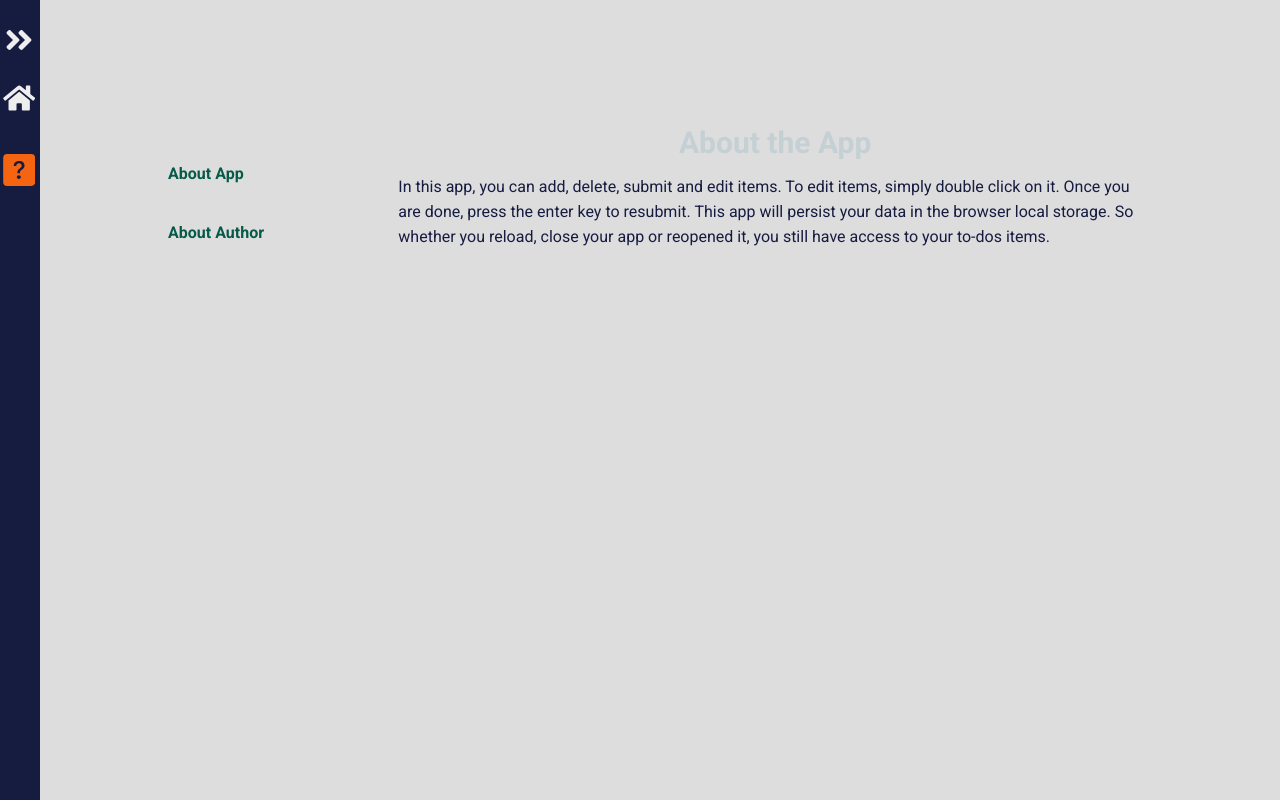
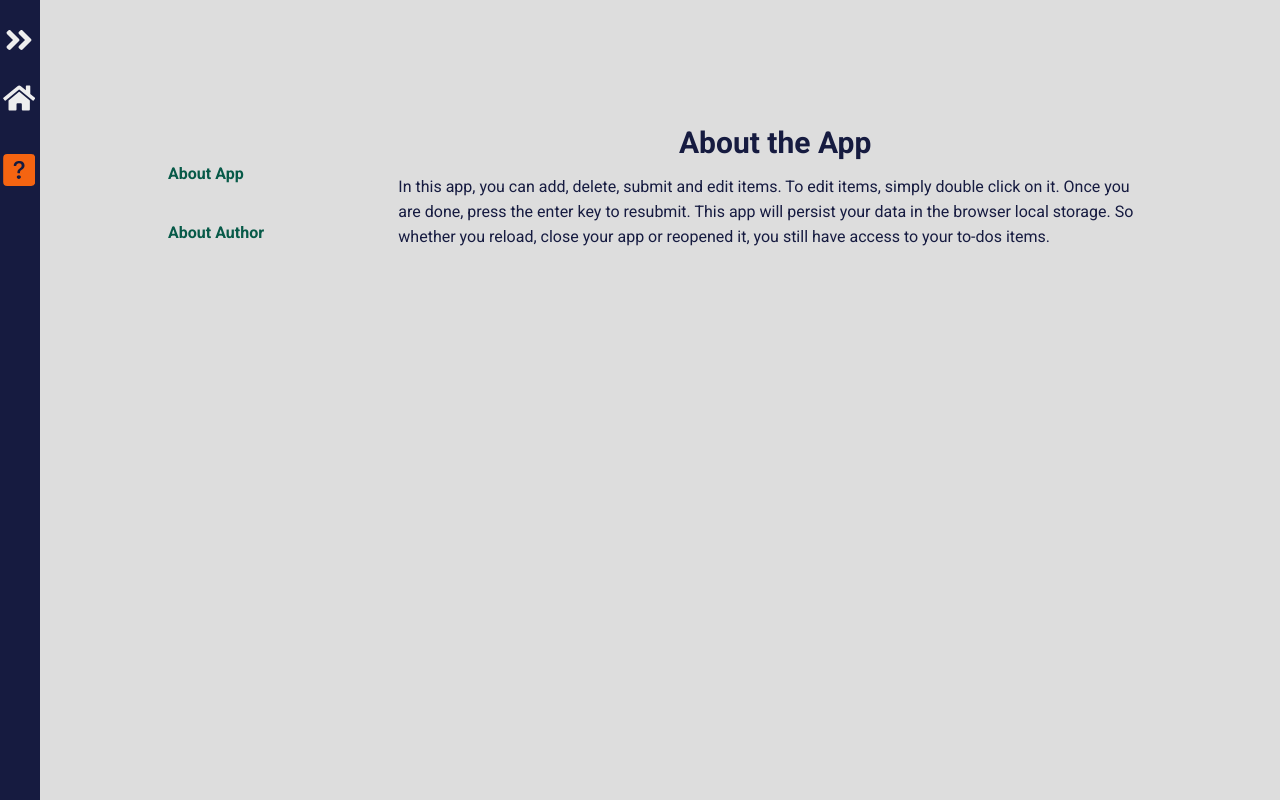
Before and after one commit to mengiefen/react-todo-app, a React (Create React App) app: page /about/about-app in a window 1280 px wide. Built offline with nearby package versions, Linux system fonts and the light colour scheme.

Commit message:
update about the author text

```diff
--- a/src/Pages/SinglePage.jsx
+++ b/src/Pages/SinglePage.jsx
@@ -13,7 +13,7 @@ function SinglePage() {
       common: 'about-author',
       title: 'About the Author',
       description:
-        'This app was developed by Ibas Majid, a self-taught web developer and a technical writer. He is opened to freelance Gig. So go ahead and connect with ibas on Twitter @ibaslogic.',
+        'This app was refactored by Mengistu F., a Micorverse Student. The app is developed following the woderful tutorial by Ibas Majid, a self-taught web developer and a technical writer.',
     },
   ];
   const { common } = useParams();
@@ -21,7 +21,7 @@ function SinglePage() {
   const { title, description } = aboutContent;
   return (
     <div className="main-content">
-      <h1>{title}</h1>
+      <h1 className="about-heading">{title}</h1>
       <p>{description}</p>
     </div>
   );
```
